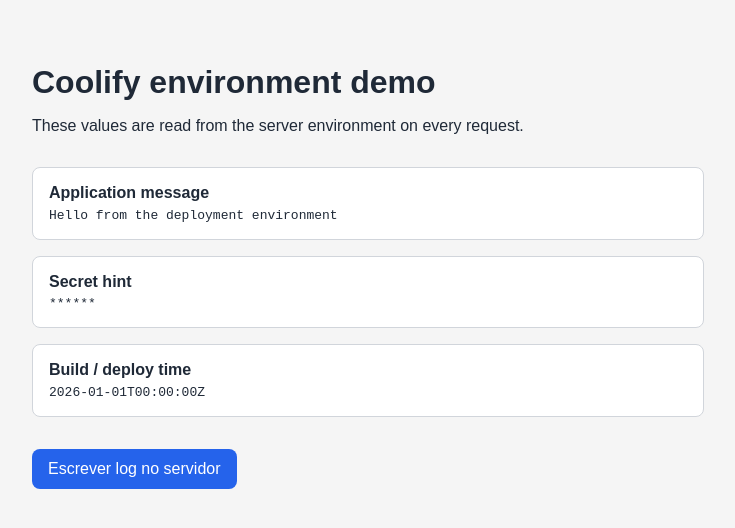
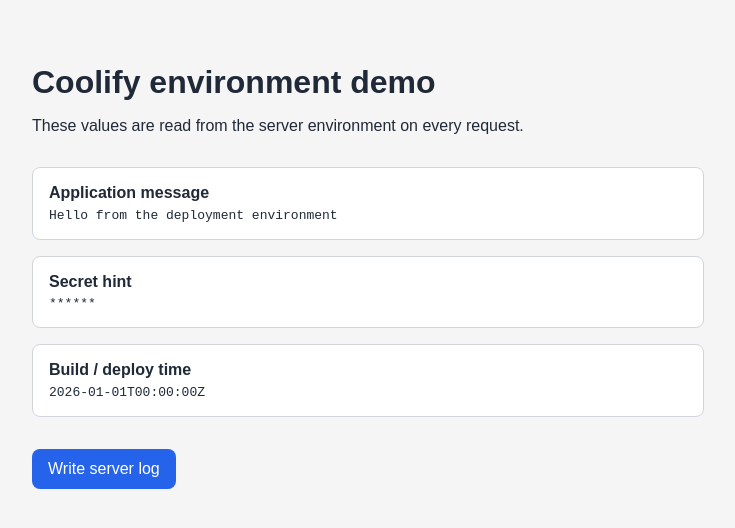
Before and after one commit to iamnelson/coolify-env-demo, a Next.js app: page / in a window 1280 px wide. Shown: the top 528 px of the page, without its empty margins (272-1007 px from the left). Built offline with nearby package versions, Linux system fonts and the light colour scheme; no server answers.

Commit message:
docs: present project in English

```diff
--- a/app/actions.ts
+++ b/app/actions.ts
@@ -1,7 +1,7 @@
 "use server";
 
 export async function logServerButtonClick() {
-  console.log("[server-log-button] Botão acionado na app", {
+  console.log("[server-log-button] Button clicked in the app", {
     at: new Date().toISOString(),
   });
 }
--- a/app/page.tsx
+++ b/app/page.tsx
@@ -33,7 +33,7 @@ export default function Home() {
         </div>
       </dl>
       <form action={logServerButtonClick} className="server-log">
-        <button type="submit">Escrever log no servidor</button>
+        <button type="submit">Write server log</button>
       </form>
     </main>
   );
```
Also changed, not shown: 1 other file (tests, documents, lock files or other folders).
